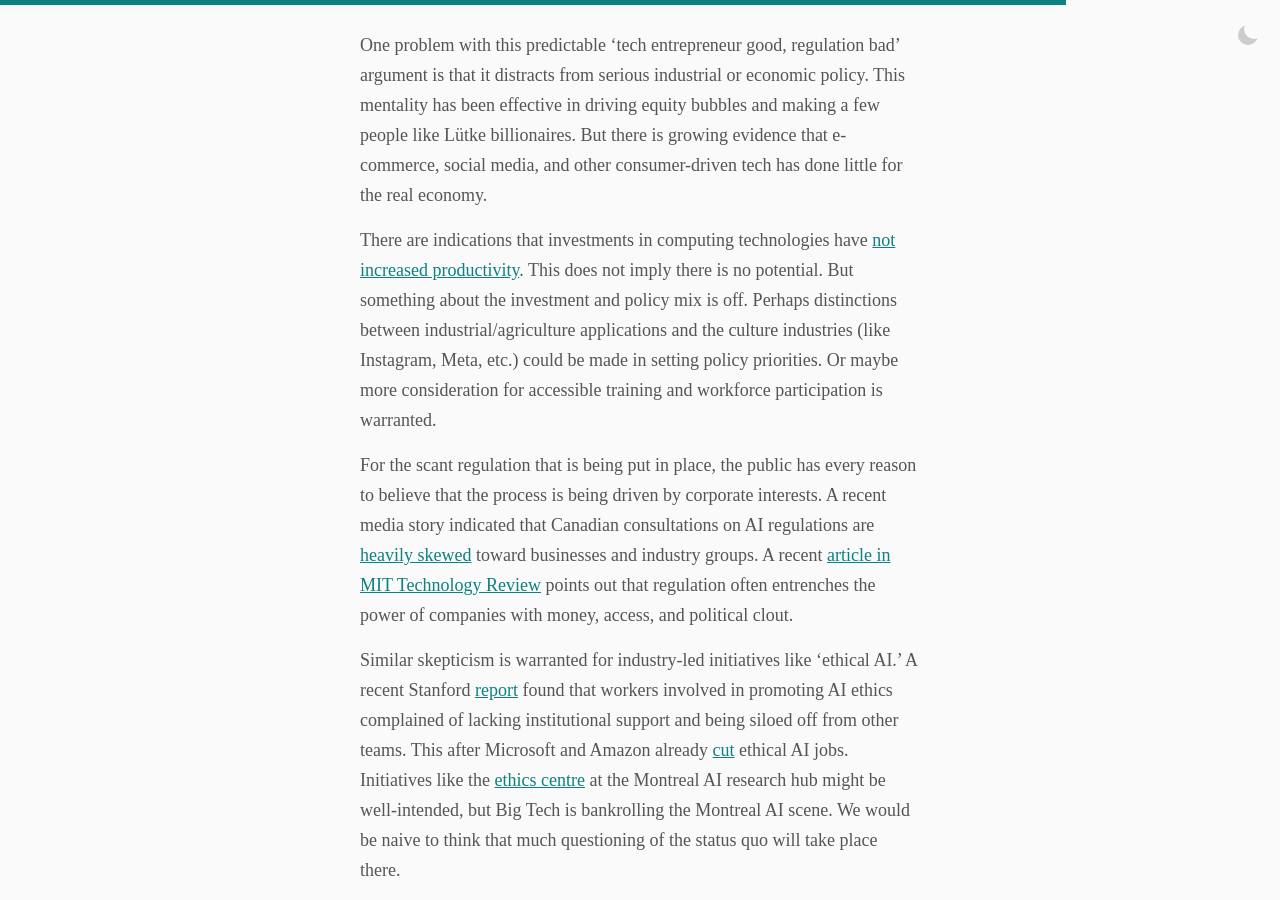
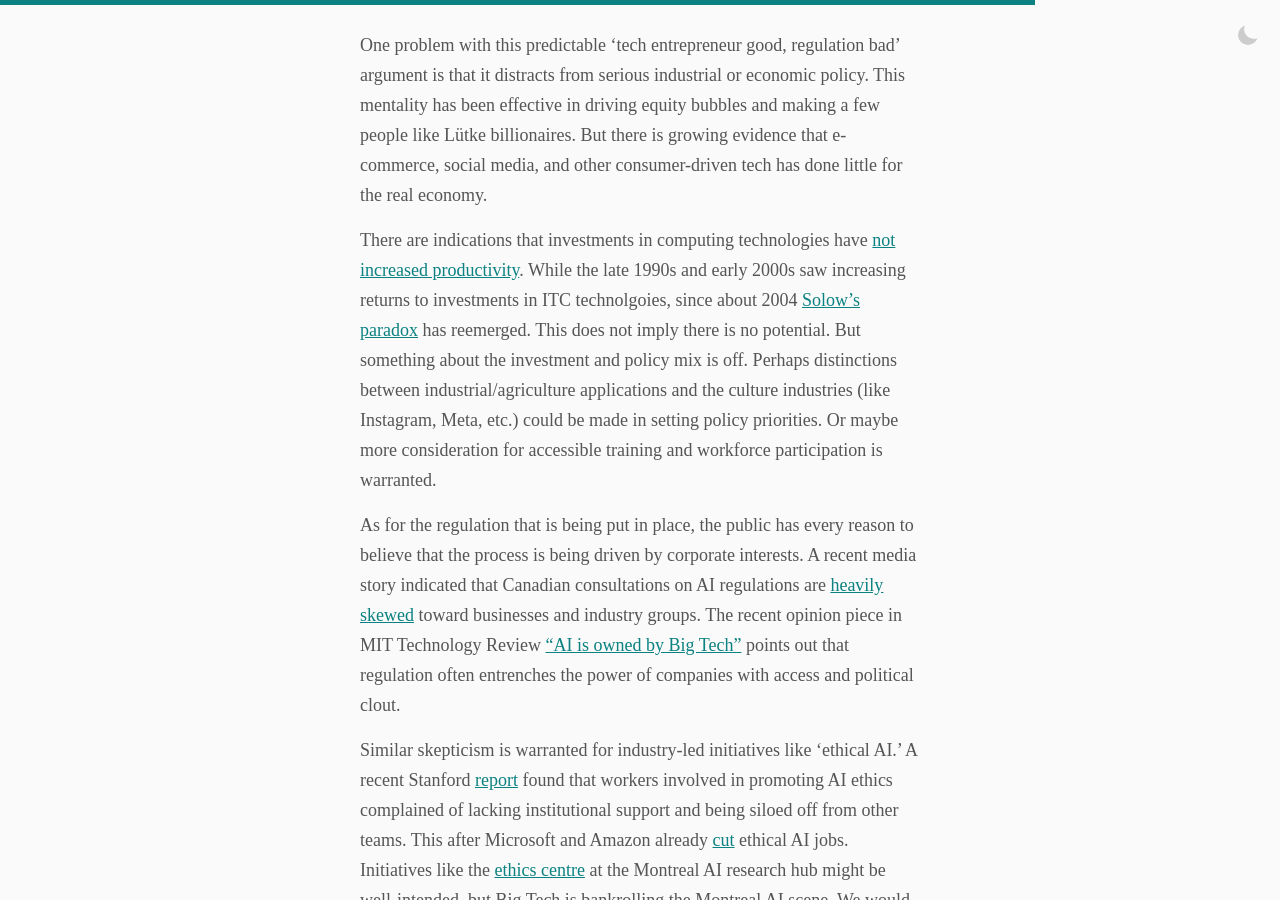
Before and after one commit to craigmateo/palabra, a Jekyll site: the page built from _posts/2023-12-12-ai.md, in a window 1280 px wide and 900 px high, scrolled down 2883 px. Built offline with Jekyll 4.4.1, drawn with Linux system fonts in a browser that asks for light colours; some web fonts are replaced; comment, search, counter and statistics services are not loaded.

Commit message:
adding link

```diff
--- a/_posts/2023-12-12-ai.md
+++ b/_posts/2023-12-12-ai.md
@@ -9,7 +9,7 @@ tags: tech policy ai
 	<img src="/assets/images/faust-meph.png" width="800" height="300" alt="Faust Selling His Soul To Mephistopheles, Jan Jansz. Van Buesem (Dutch, 1599 – 1649)" />
 </figure>
 
-What follows are some reflections in light of news about AI regulation. The thesis it that, while modern AI emerged largely from <a href="https://thelogic.co/news/special-report/rogue-to-vogue-how-canadas-ai-vision-won-out-and-what-comes-next/">Canadian-funded research</a>, broader economic benefits to working people are difficult to see on the horizon.
+What follows are some reflections in light of news about AI regulation. The thesis it that, while modern AI emerged largely from <a target="_blank" href="https://thelogic.co/news/special-report/rogue-to-vogue-how-canadas-ai-vision-won-out-and-what-comes-next/">Canadian-funded research</a>, broader economic benefits to working people are difficult to see on the horizon.
 
 Throughout 2023, a common theme in political commentary in Canada was whether the country is 'broken.' While the national mood has been better, a sense of defeat is perhaps a feature of the Canadian identity.
 
@@ -21,7 +21,7 @@ It’s often said that Canadians have an inferiority complex, specifically in re
 
 In "Lament for a Nation," George Grant chronicles how, in the early 1960s, the Central Canadian establishment conspired to bring down then-Prime Minister Diefenbaker in light of his refusal to allow US nuclear arms on Canadian soil. The "lament" was the Americanization of Canadian culture; the inability to live outside the hegemony of US capitalism and the technology that emanates from that system (i.e., the military-industrial-academic complex).
 
-Critics might label the work as dated, the reactionary musings of a <a href="https://www.cbc.ca/radio/ideas/george-grant-lament-for-a-nation-1.7050666">grump</a>. Arguably, however, a central insight—that technology can homogenize, disempower, and uproot nations and cultures—remains highly relevant today. Who benefits and what is gained in terms of economic growth or 'progress' warrants careful consideration.
+Critics might label the work as dated, the reactionary musings of a <a target="_blank" href="https://www.cbc.ca/radio/ideas/george-grant-lament-for-a-nation-1.7050666">grump</a>. Arguably, however, a central insight—that technology can homogenize, disempower, and uproot nations and cultures—remains highly relevant today. Who benefits and what is gained in terms of economic growth or 'progress' warrants careful consideration.
 
 ## A 'threat to humanity' or idiocy...or both?
 
@@ -37,17 +37,17 @@ What is perhaps missing from the discussion is a policy vision and plan that get
 
 ## Industry-driven policy agenda
 
-Recent sector narratives show little indication that Canada’s tech and policy community is thinking beyond dated neoliberal assumptions about regulation and economic growth. Consider the <a href="https://www.cbc.ca/news/business/ai-code-of-conduct-stopgap-1.6983064">complaints</a> from companies concerned that Canada’s voluntary AI code of conduct could stifle innovation. In the words of Shopify CEO Tobi Lütke:
+Recent sector narratives show little indication that Canada’s tech and policy community is thinking beyond dated neoliberal assumptions about regulation and economic growth. Consider the <a target="_blank" href="https://www.cbc.ca/news/business/ai-code-of-conduct-stopgap-1.6983064">complaints</a> from companies concerned that Canada’s voluntary AI code of conduct could stifle innovation. In the words of Shopify CEO Tobi Lütke:
 
 > "We don't need more referees in Canada. We need more builders. Let other countries regulate while we take the more courageous path and say 'come build here.'"
 
 One problem with this predictable ‘tech entrepreneur good, regulation bad’ argument is that it distracts from serious industrial or economic policy. This mentality has been effective in driving equity bubbles and making a few people like Lütke billionaires. But there is growing evidence that e-commerce, social media, and other consumer-driven tech has done little for the real economy.
 
-There are indications that investments in computing technologies have <a href="https://www.nytimes.com/2022/05/24/business/technology-productivity-economy.html">not increased productivity</a>. This does not imply there is no potential. But something about the investment and policy mix is off. Perhaps distinctions between industrial/agriculture applications and the culture industries (like Instagram, Meta, etc.) could be made in setting policy priorities. Or maybe more consideration for accessible training and workforce participation is warranted.
+There are indications that investments in computing technologies have <a target="_blank" href="https://www.nytimes.com/2022/05/24/business/technology-productivity-economy.html">not increased productivity</a>. While the late 1990s and early 2000s saw increasing returns to investments in ITC technolgoies, since about 2004 <a target="_blank" href="https://builtin.com/corporate-innovation/productivity-automation-technology">Solow’s paradox</a> has reemerged. This does not imply there is no potential. But something about the investment and policy mix is off. Perhaps distinctions between industrial/agriculture applications and the culture industries (like Instagram, Meta, etc.) could be made in setting policy priorities. Or maybe more consideration for accessible training and workforce participation is warranted.
 
-For the scant regulation that is being put in place, the public has every reason to believe that the process is being driven by corporate interests. A recent media story indicated that Canadian consultations on AI regulations are <a href="https://www.theglobeandmail.com/business/article-canada-ai-law/">heavily skewed</a> toward businesses and industry groups. A recent <a href="https://www.technologyreview.com/2023/12/05/1084393/make-no-mistake-ai-is-owned-by-big-tech/">article in MIT Technology Review</a> points out that regulation often entrenches the power of companies with money, access, and political clout.
+As for the regulation that is being put in place, the public has every reason to believe that the process is being driven by corporate interests. A recent media story indicated that Canadian consultations on AI regulations are <a target="_blank" href="https://www.theglobeandmail.com/business/article-canada-ai-law/">heavily skewed</a> toward businesses and industry groups. The recent opinion piece in MIT Technology Review <a target="_blank" href="https://www.technologyreview.com/2023/12/05/1084393/make-no-mistake-ai-is-owned-by-big-tech/">"AI is owned by Big Tech"</a> points out that regulation often entrenches the power of companies with access and political clout.
 
-Similar skepticism is warranted for industry-led initiatives like ‘ethical AI.’ A recent Stanford <a href="https://hai.stanford.edu/sites/default/files/2023-12/Policy-Brief-AI-Ethics_0.pdf">report</a> found that workers involved in promoting AI ethics complained of lacking institutional support and being siloed off from other teams. This after Microsoft and Amazon already <a href="https://fortune.com/2023/03/29/tech-companies-ai-ethics-teams-elon-musk-steve-wozniak-open-letter/">cut</a> ethical AI jobs. Initiatives like the <a href="https://techxplore.com/news/2023-12-montreal-hub-spearheads-global-ai.html">ethics centre</a> at the Montreal AI research hub might be well-intended, but Big Tech is bankrolling the Montreal AI scene. We would be naive to think that much questioning of the status quo will take place there.
+Similar skepticism is warranted for industry-led initiatives like ‘ethical AI.’ A recent Stanford <a target="_blank" href="https://hai.stanford.edu/sites/default/files/2023-12/Policy-Brief-AI-Ethics_0.pdf">report</a> found that workers involved in promoting AI ethics complained of lacking institutional support and being siloed off from other teams. This after Microsoft and Amazon already <a target="_blank" href="https://fortune.com/2023/03/29/tech-companies-ai-ethics-teams-elon-musk-steve-wozniak-open-letter/">cut</a> ethical AI jobs. Initiatives like the <a target="_blank" href="https://techxplore.com/news/2023-12-montreal-hub-spearheads-global-ai.html">ethics centre</a> at the Montreal AI research hub might be well-intended, but Big Tech is bankrolling the Montreal AI scene. We would be naive to think that much questioning of the status quo will take place there.
 
 ## Conclusion
 
```
Also changed, not shown: _posts/2023-10-19-weil.md (+2 -2 lines), _posts/2023-11-12-morris.md (+6 -6 lines).
